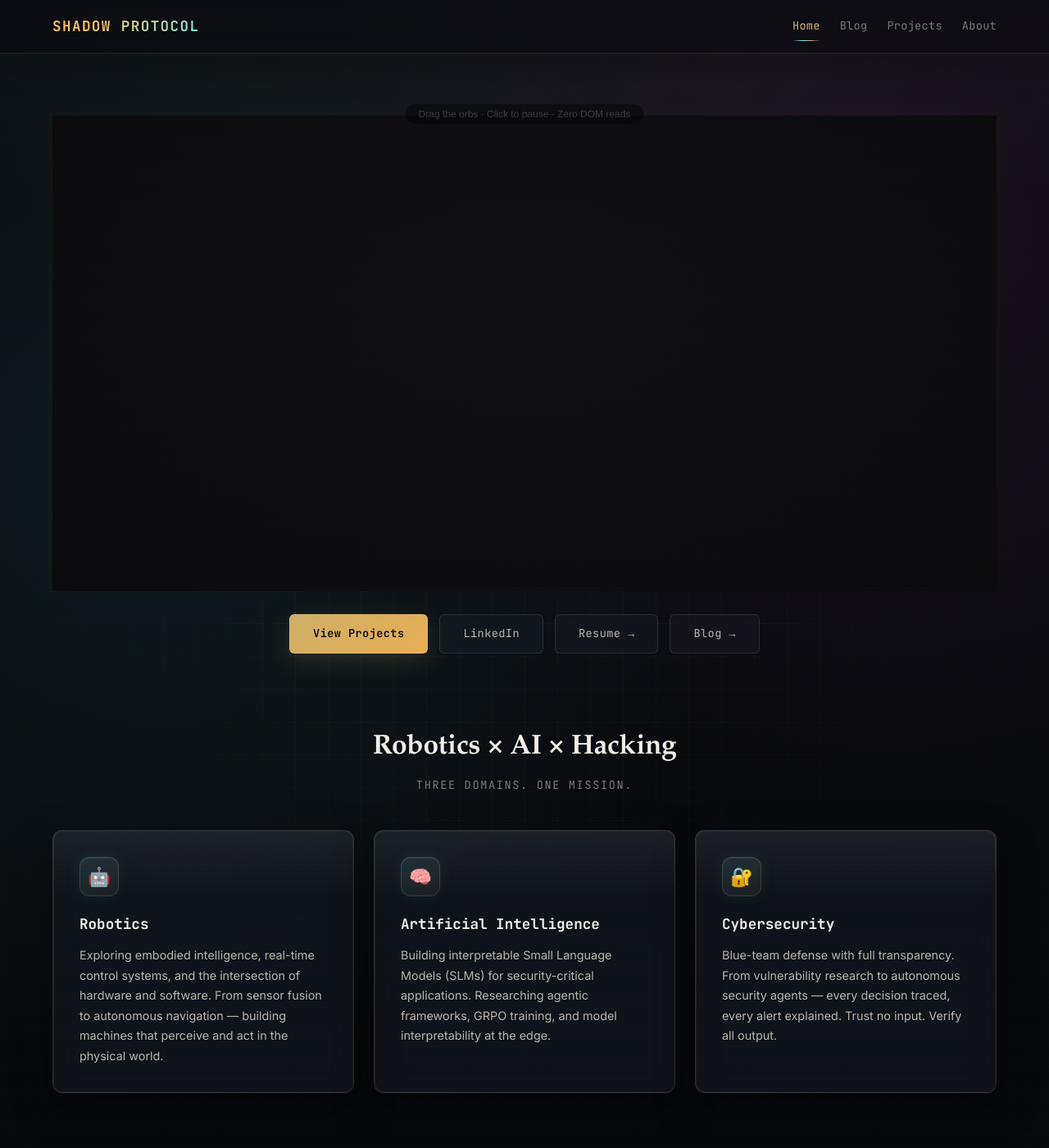
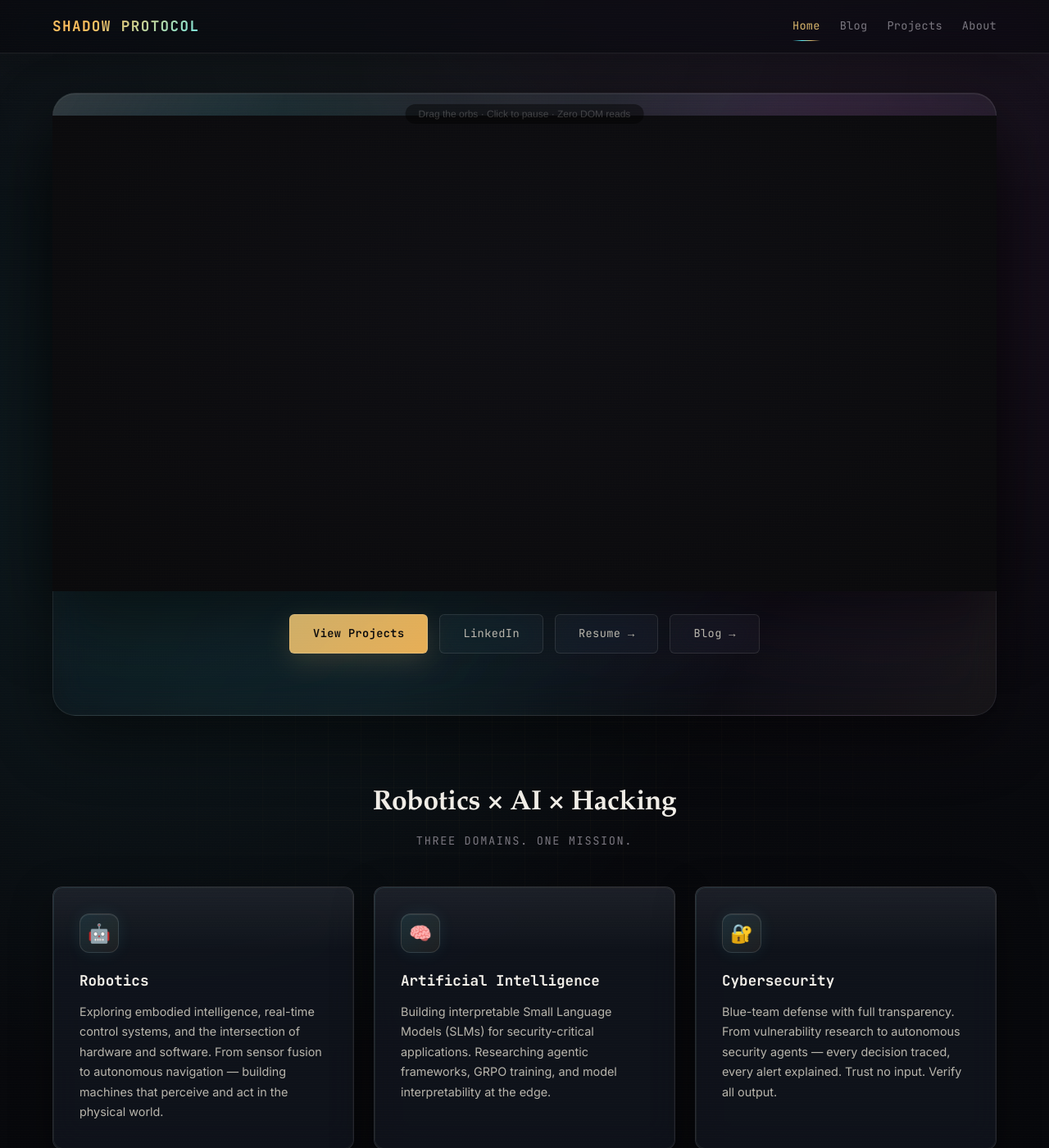
Before and after one commit to Anandhasasidharan/xplorertech00.github.io, a Jekyll site: the page built from index.html, in a window 1280 px wide and 1400 px high. Shown: the whole window at 82% size. Built offline with Jekyll 4.4.1, drawn with Linux system fonts in a browser that asks for light colours.

Commit message:
feat: add liquid glass hero treatment

```diff
--- a/_config.yml
+++ b/_config.yml
@@ -70,6 +70,12 @@
   hero_subtitle: "Robotics × AI × Hacking"
   demo_pages: false
 
+liquidgl:
+  enabled: true
+  target: ".hero-glass"
+  snapshot: "body"
+  min_width: 900
+
 # ── Build ─────────────────────────────────────────────────
 markdown: kramdown
 highlighter: rouge
--- a/_includes/head-custom.html
+++ b/_includes/head-custom.html
@@ -4,6 +4,11 @@
 {% endif %}
 {% if site.search_console.bing %}
 <meta name="msvalidate.01" content="{{ site.search_console.bing }}">
+{% endif %}
+
+{% if page.url == '/' and site.liquidgl.enabled %}
+<script src="https://cdn.jsdelivr.net/npm/html2canvas@1.4.1/dist/html2canvas.min.js" defer></script>
+<script src="https://cdn.jsdelivr.net/gh/naughtyduk/liquidGL@main/scripts/liquidGL.js" defer></script>
 {% endif %}
 
 <!-- JSON-LD Structured Data: WebSite + Person -->
--- a/assets/css/main.css
+++ b/assets/css/main.css
@@ -253,6 +253,18 @@
 .nav-toggle.active span:nth-child(3) { transform: rotate(-45deg) translate(5px, -5px); }
 
 @media (max-width: 768px) {
+  .hero-stage {
+    min-height: 420px;
+    margin-bottom: 56px;
+  }
+  .hero-glass {
+    position: absolute;
+    top: 0;
+    left: 0;
+    right: 0;
+    height: 100%;
+    border-radius: 20px;
+  }
   .nav-toggle { display: flex; }
   .nav-links {
     display: none;
@@ -286,6 +298,65 @@
 }
 
 /* ── Editorial Hero ─────────────────────────────────── */
+.hero-stage {
+  position: relative;
+  min-height: clamp(620px, 84vh, 760px);
+  margin-bottom: 72px;
+}
+
+.hero-glass {
+  position: fixed;
+  top: 88px;
+  left: 24px;
+  right: 24px;
+  height: clamp(560px, 72vh, 690px);
+  border-radius: 28px;
+  background:
+    radial-gradient(circle at 18% 18%, rgba(87, 241, 255, 0.12), transparent 28%),
+    radial-gradient(circle at 82% 12%, rgba(255, 92, 240, 0.08), transparent 24%),
+    linear-gradient(180deg, rgba(255, 255, 255, 0.05), rgba(255, 255, 255, 0.02));
+  border: 1px solid rgba(255, 255, 255, 0.1);
+  box-shadow: var(--shadow-deep), inset 0 1px 0 rgba(255, 255, 255, 0.08);
+  backdrop-filter: var(--surface-blur);
+  pointer-events: none;
+  overflow: hidden;
+  z-index: 0;
+  opacity: 1;
+  transition: opacity 280ms ease, transform 280ms ease;
+}
+
+.hero-glass::before {
+  content: "";
+  position: absolute;
+  inset: 0;
+  background:
+    linear-gradient(120deg, rgba(255, 255, 255, 0.22), transparent 18%, rgba(87, 241, 255, 0.08) 52%, transparent 78%, rgba(216, 181, 108, 0.08)),
+    radial-gradient(circle at top, rgba(255, 255, 255, 0.08), transparent 42%);
+  opacity: 0.55;
+  mix-blend-mode: screen;
+}
+
+.hero-stage > .pretext-hero {
+  position: relative;
+  z-index: 2;
+  padding-top: 28px;
+}
+
+.hero-stage--fallback .hero-glass {
+  position: absolute;
+  top: 0;
+  left: 0;
+  right: 0;
+  height: 100%;
+  opacity: 0.95;
+  transform: none;
+}
+
+.hero-stage--hidden .hero-glass {
+  opacity: 0;
+  transform: translateY(-14px);
+}
+
 .editorial-hero {
   padding: 28px 0 8px;
 }
@@ -295,6 +366,13 @@
   display: flex;
   flex-wrap: wrap;
   gap: 12px;
+  position: relative;
+  z-index: 2;
+}
+
+.pretext-hero canvas {
+  border-radius: 24px;
+  box-shadow: var(--shadow-deep);
 }
 
 /* ── Editorial Typography ──────────────────────────── */
--- /dev/null
+++ b/assets/js/liquidgl-init.js
@@ -0,0 +1,60 @@
+(function() {
+  'use strict';
+
+  const stage = document.querySelector('.hero-stage');
+  const target = document.querySelector('.hero-glass');
+  if (!stage || !target) return;
+
+  const reduceMotion = window.matchMedia('(prefers-reduced-motion: reduce)');
+  const narrowScreen = window.matchMedia('(max-width: 899px)');
+  const enabled = !reduceMotion.matches && !narrowScreen.matches &&
+    typeof window.liquidGL === 'function' &&
+    typeof window.html2canvas === 'function';
+
+  if (!enabled) {
+    stage.classList.add('hero-stage--fallback');
+    return;
+  }
+
+  stage.classList.remove('hero-stage--fallback');
+
+  let instance = null;
+  try {
+    instance = window.liquidGL({
+      snapshot: 'body',
+      target: '.hero-glass',
+      resolution: Math.min(window.devicePixelRatio || 1, 2),
+      refraction: 0.018,
+      bevelDepth: 0.07,
+      bevelWidth: 0.16,
+      frost: 0.35,
+      shadow: true,
+      specular: true,
+      reveal: 'fade',
+      tilt: false,
+      magnify: 1,
+      on: {
+        init() {
+          document.documentElement.classList.add('liquidgl-ready');
+        }
+      }
+    });
+  } catch (error) {
+    stage.classList.add('hero-stage--fallback');
+    return;
+  }
+
+  const observer = new IntersectionObserver((entries) => {
+    const entry = entries[0];
+    if (!entry) return;
+    stage.classList.toggle('hero-stage--hidden', !entry.isIntersecting);
+  }, { threshold: 0.12 });
+
+  observer.observe(stage);
+
+  if (instance && typeof instance.destroy === 'function') {
+    window.addEventListener('beforeunload', () => {
+      instance.destroy();
+    });
+  }
+})();
--- a/index.html
+++ b/index.html
@@ -6,6 +6,8 @@
 
 <!-- HERO (Editorial Engine) -->
 {% if site.pretext.enabled %}
+<section class="hero-stage">
+  <div class="hero-glass liquidGL" aria-hidden="true"></div>
   <div class="pretext-hero editorial-hero">
     <canvas id="pretext-hero-canvas" class="pretext-hero-canvas"></canvas>
     <div class="hint">Drag the orbs · Click to pause · Zero DOM reads</div>
@@ -15,8 +17,10 @@
       <a href="{{ '/assets/resume/Anandhasasidharan_Resume_Portfolio.pdf' | relative_url }}" class="btn btn-outline" target="_blank" rel="noopener">Resume →</a>
       <a href="{{ site.blog_url }}" class="btn btn-outline" target="_blank" rel="noopener">Blog →</a>
     </div>
+  </div>
   <script src="{{ '/assets/js/pretext-hero.js' | relative_url }}"></script>
-</div>
+  <script src="{{ '/assets/js/liquidgl-init.js' | relative_url }}" defer></script>
+</section>
 {% endif %}
 
 <!-- FEATURES -->
```
Lines whose indentation alone changed are shown as unchanged.
